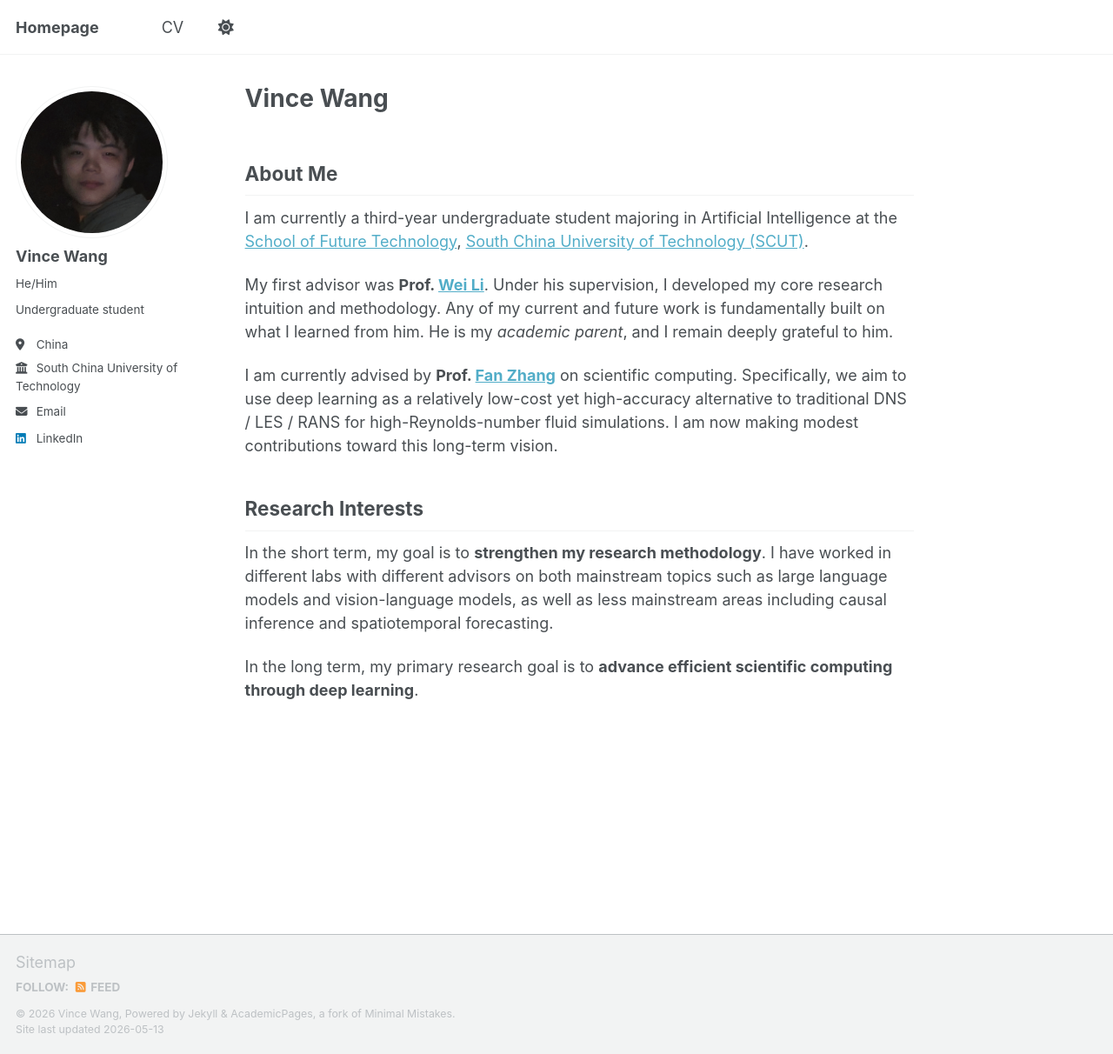
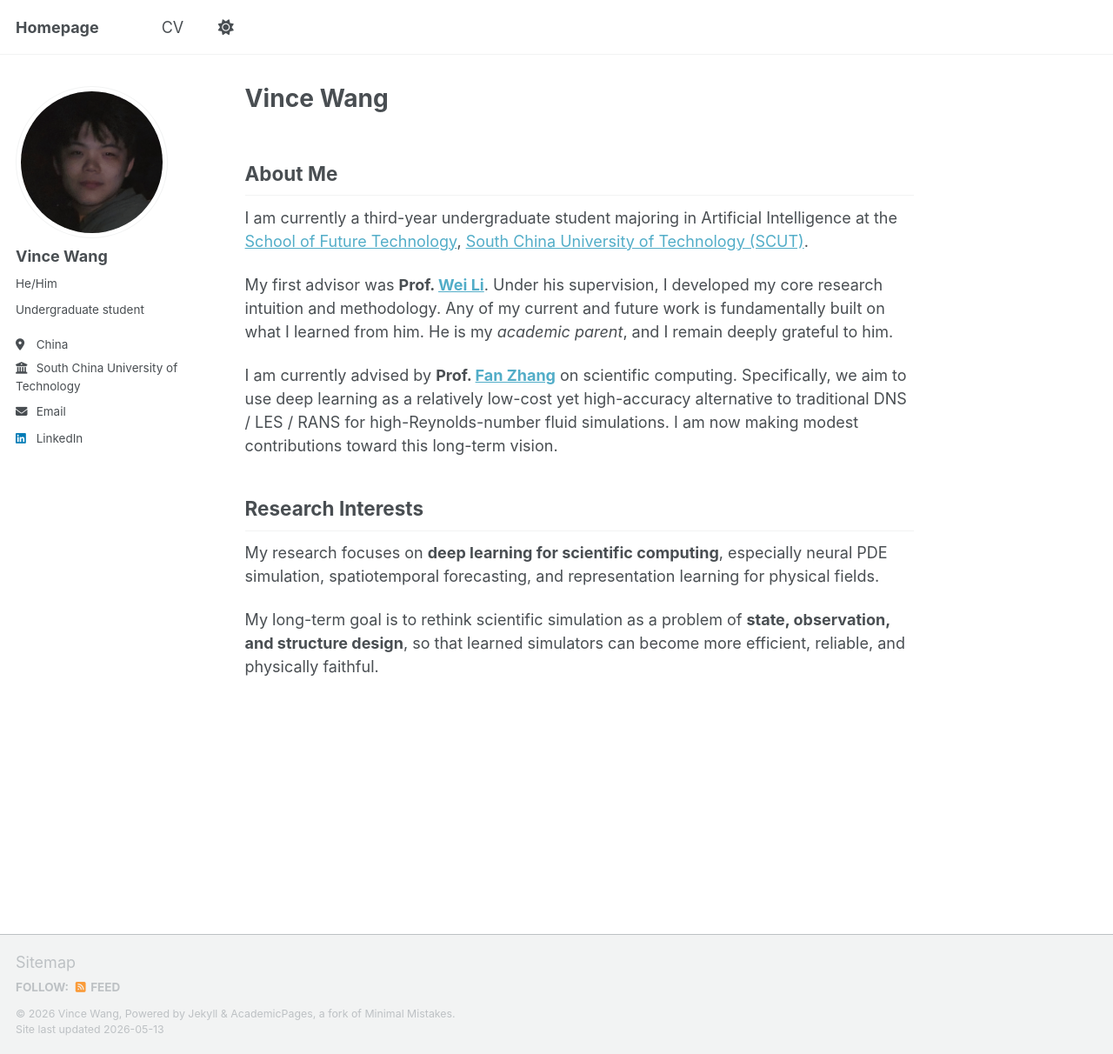
Before and after one commit to VinceWangVW/VinceWangVW.github.io, a Jekyll site: the page built from _pages/about.md, in a window 1280 px wide and 1212 px high. Shown: the whole window at 87% size. Built offline with Jekyll 4.4.1, drawn with Linux system fonts in a browser that asks for light colours; a script that is not in the unit is left out.

Commit message:
Update about.md

```diff
--- a/_pages/about.md
+++ b/_pages/about.md
@@ -19,6 +19,6 @@ I am currently advised by **Prof. [Fan Zhang](https://sites.mit.edu/fzhang/)** o
 
 ## Research Interests
 
-In the short term, my goal is to **strengthen my research methodology**. I have worked in different labs with different advisors on both mainstream topics such as large language models and vision-language models, as well as less mainstream areas including causal inference and spatiotemporal forecasting.
+My research focuses on **deep learning for scientific computing**, especially neural PDE simulation, spatiotemporal forecasting, and representation learning for physical fields.
 
-In the long term, my primary research goal is to **advance efficient scientific computing through deep learning**.
+My long-term goal is to rethink scientific simulation as a problem of **state, observation, and structure design**, so that learned simulators can become more efficient, reliable, and physically faithful.
```
